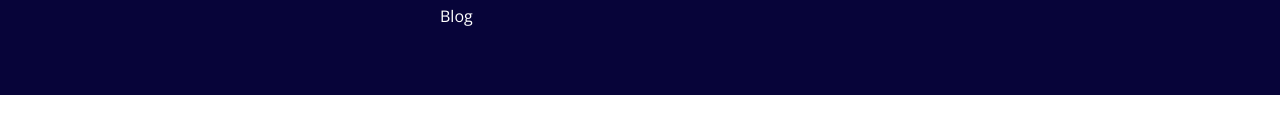
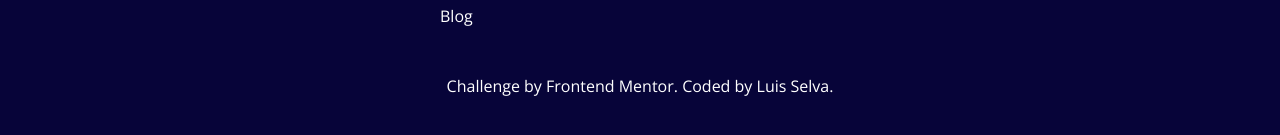
Before and after one commit to luis08201/fylo-landing-page-with-two-column-layout-master, a plain HTML site: page index.html in a window 1280 px wide. Shown: the part 2206-2341 px from the top of the page. Before the commit the page ends 2301 px from the top, so only its background shows below. Drawn offline with nearby package versions, Linux system fonts and the light colour scheme.

Commit message:
agregando contenido a footer

```diff
--- a/index.html
+++ b/index.html
@@ -199,16 +199,17 @@
         </a>
       </div>
     </div>
+    <div class="footer__attribution">
+      <p class="credits">
+        Challenge by <a href="https://www.frontendmentor.io?ref=challenge" target="_blank">Frontend Mentor</a>.
+        Coded by <a href="https://github.com/luis08201">Luis Selva</a>.
+      </p>
+    </div>
   </div>
 </footer>
 <script src="validate.js"></script>
-<!--
 
-  <footer>
-    <p class="attribution">
-      Challenge by <a href="https://www.frontendmentor.io?ref=challenge" target="_blank">Frontend Mentor</a>.
-      Coded by <a href="#">Your Name Here</a>.
-    </p>
-  </footer> -->
+
+
 </body>
 </html>
--- a/scss/estilos.scss
+++ b/scss/estilos.scss
@@ -443,6 +443,24 @@ body {
     height: 24px;
   }
 }
+.footer__attribution{
+  margin-top: 40px;
+  width:100%;
+  text-align: center;
+}
+.credits{
+    color:#fff;
+    a{
+      text-decoration: none;
+      color:white;
+      transition:640ms;
+      &:hover{
+        color:#63f0d8;
+        font-weight: 700;
+        padding:0 4px;
+      }
+    }
+  }
 @media screen and (max-width:768px){
   .footer__bigbox {
   flex-direction: column;
```
Also changed, not shown: css/estilos.css, 1 other file.
